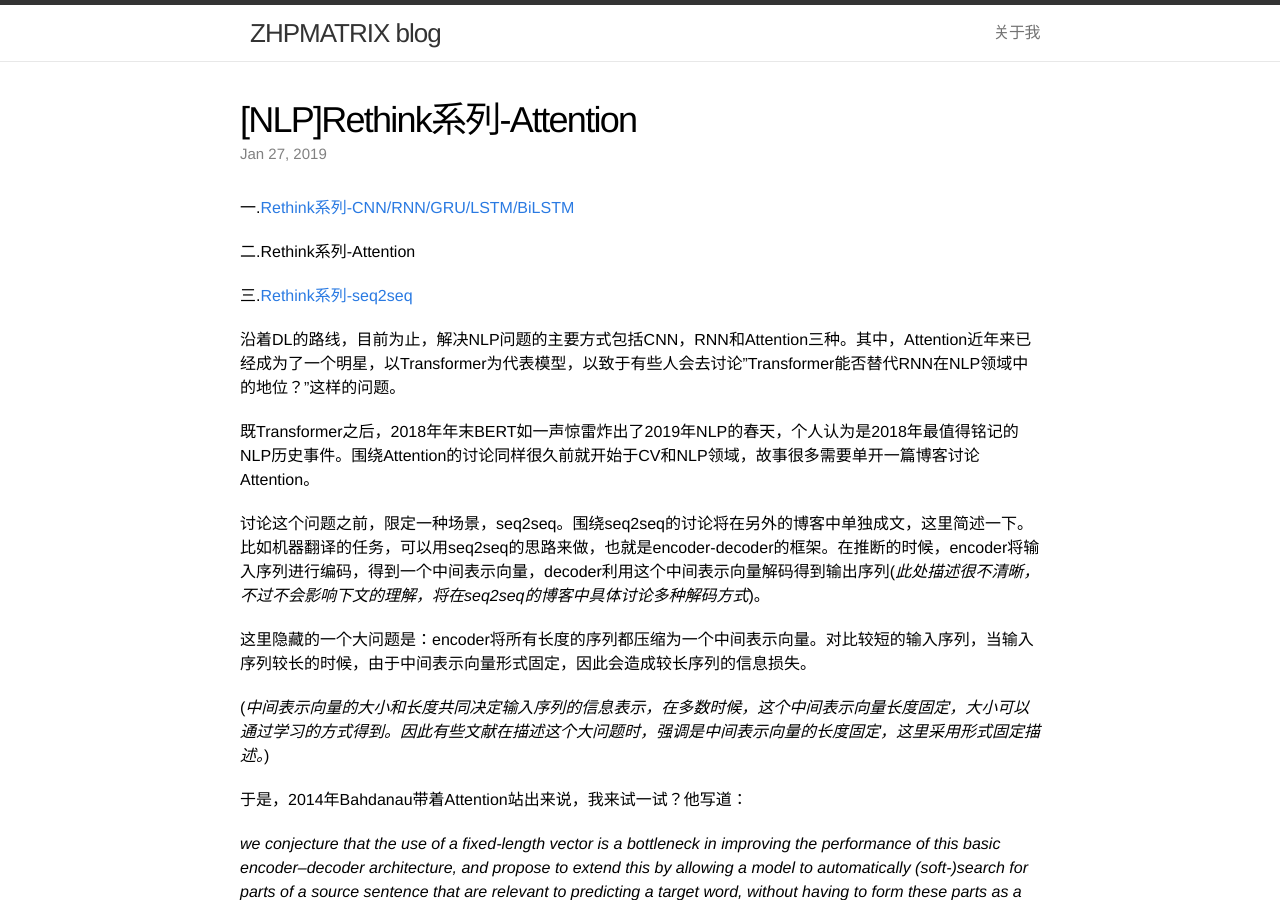
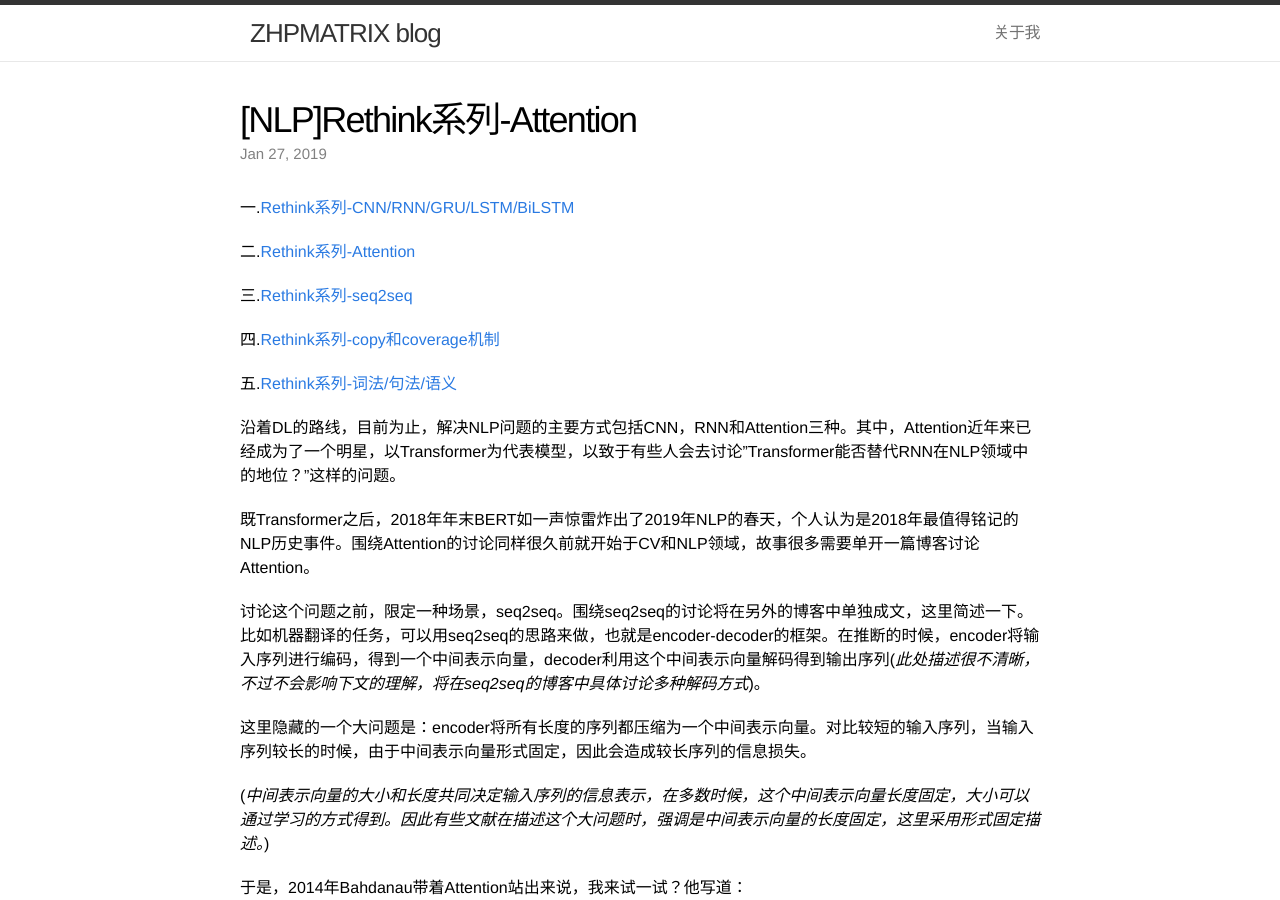
Before and after one commit to zhpmatrix/zhpmatrix.github.io, a Jekyll site: the page built from _posts/2019-01-27-NLP-rethinking-attention.md, in a window 1280 px wide and 900 px high. Built offline with Jekyll 4.4.1, drawn with Linux system fonts in a browser that asks for light colours; comment, search, counter and statistics services are not loaded.

Commit message:
update outline of rethinking series

```diff
--- a/_posts/2019-01-27-NLP-rethinking-attention.md
+++ b/_posts/2019-01-27-NLP-rethinking-attention.md
@@ -8,9 +8,13 @@ mathjax: true
 
 一.[Rethink系列-CNN/RNN/GRU/LSTM/BiLSTM](https://zhpmatrix.github.io/2019/01/27/NLP-rethinking-base-blocks/)
 
-二.Rethink系列-Attention
+二.[Rethink系列-Attention](https://zhpmatrix.github.io/2019/01/27/NLP-rethinking-attention/)
 
 三.[Rethink系列-seq2seq](https://zhpmatrix.github.io/2019/01/28/NLP-rethingking-seq2seq/)
+
+四.[Rethink系列-copy和coverage机制](https://zhpmatrix.github.io/2019/01/29/NLP-rethinking-copy-and-coverage/)
+
+五.[Rethink系列-词法/句法/语义](https://zhpmatrix.github.io/2019/01/31/NLP-rethinking-basic-techniques/)
 
 
 沿着DL的路线，目前为止，解决NLP问题的主要方式包括CNN，RNN和Attention三种。其中，Attention近年来已经成为了一个明星，以Transformer为代表模型，以致于有些人会去讨论"Transformer能否替代RNN在NLP领域中的地位？"这样的问题。
```
